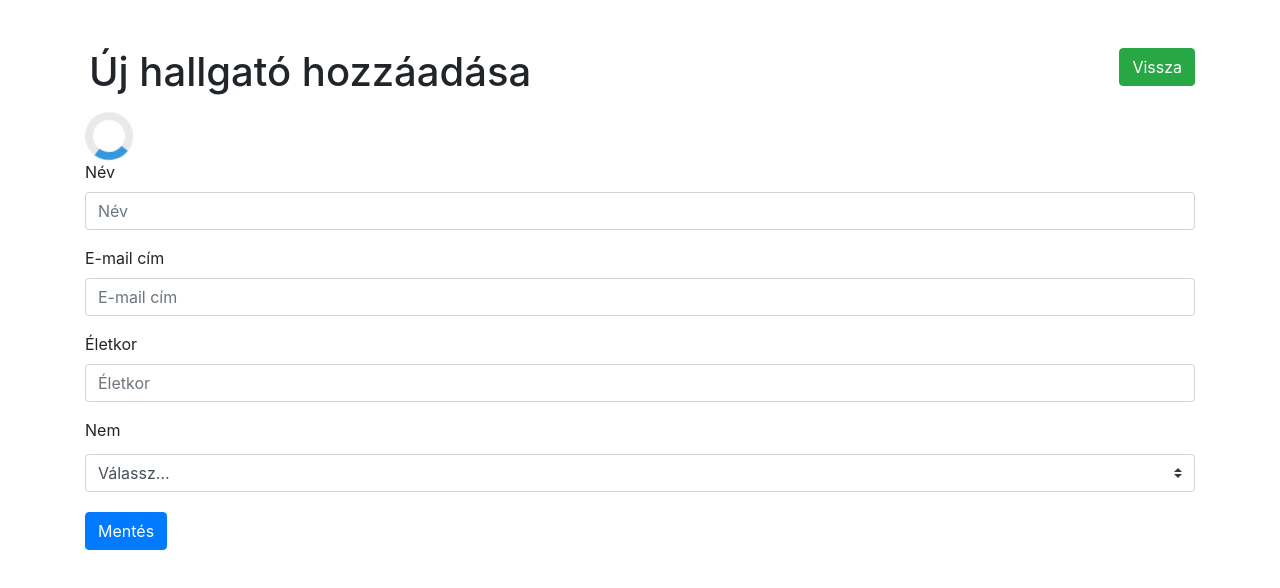
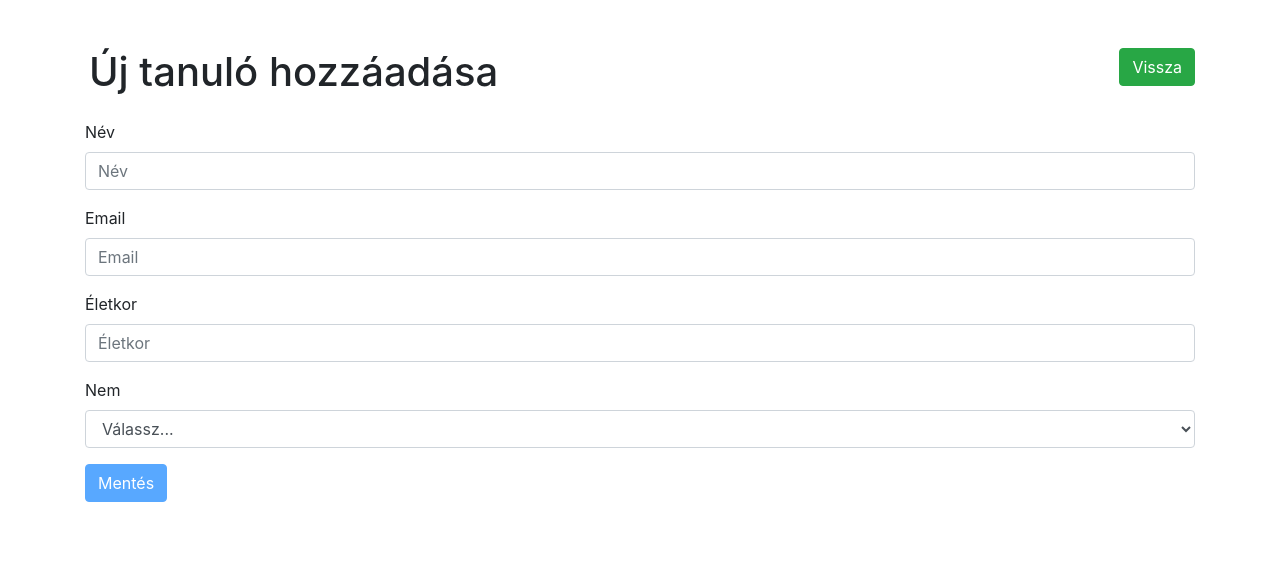
Before and after one commit to BHedi89/student-registry-react, a React (Create React App) app: page /addStudent in a window 1280 px wide. Shown: the top 588 px of the page. Built offline with nearby package versions, Linux system fonts and the light colour scheme.

Commit message:
recreate AddStudent component, validation working

```diff
--- a/src/App.js
+++ b/src/App.js
@@ -2,7 +2,7 @@ import 'bootstrap/dist/css/bootstrap.min.css';
 import './App.css';
 import StudentList from './components/StudentList';
 import { Route, Redirect, Switch } from "react-router-dom";
-import AddStudent from "./components/AddStudent";
+import AddStudent2 from "./components/AddStudent2";
 
 function App() {
   return (
@@ -14,7 +14,7 @@ function App() {
           <StudentList/>
         </Route>
         <Route path='/addStudent' exact>
-          <AddStudent/>
+          <AddStudent2/>
         </Route>
       </Switch>
 
--- /dev/null
+++ b/src/components/AddStudent.module.css
@@ -0,0 +1,8 @@
+.form-control.invalid input {
+  border-color: red;
+  background: salmon;
+}
+
+.form-control.invalid label {
+  color: red;
+}
--- /dev/null
+++ b/src/components/AddStudent2.js
@@ -0,0 +1,226 @@
+import { Component } from "react";
+import { Form, Alert, Button } from "react-bootstrap";
+import Header from "./Header";
+import classes from "./AddStudent.module.css";
+import { FormErrors } from "./FormErrors";
+
+class AddStudent2 extends Component {
+  constructor(props) {
+    super(props);
+    this.state = {
+      showAlert: false,
+      name: "",
+      email: "",
+      age: "",
+      gender: "",
+      formErrors: {
+        name: "",
+        email: "",
+        age: "",
+        gender: "",
+      },
+      nameValid: false,
+      emailValid: false,
+      ageValid: false,
+      genderValid: false,
+      formValid: false,
+    };
+  }
+
+  addStudent = () => {
+    const FIREBASE_DOMAIN =
+      "https://students-administration-67d7b-default-rtdb.europe-west1.firebasedatabase.app";
+    fetch(`${FIREBASE_DOMAIN}/students.json`, {
+      method: "POST",
+      headers: {
+        "Content-Type": "application/json",
+      },
+      body: JSON.stringify({
+        name: this.state.name,
+        email: this.state.email,
+        age: parseInt(this.state.age),
+        gender: this.state.gender,
+      }),
+    });
+  };
+
+  handleChange = (event) => {
+    const name = event.target.name;
+    const value = event.target.value;
+    this.setState(
+      {
+        [name]: value,
+      },
+      () => {
+        this.validateField(name, value);
+      }
+    );
+  };
+
+  validateField(fieldName, value) {
+    let fieldValidationErrors = this.state.formErrors;
+    let nameValid = this.state.nameValid;
+    let emailValid = this.state.emailValid;
+    let ageValid = this.state.ageValid;
+    let genderValid = this.state.genderValid;
+
+    switch (fieldName) {
+      case "name":
+        nameValid = value !== "";
+        fieldValidationErrors.name = nameValid ? "" : "Név megadása kötelező!";
+        break;
+      case "email":
+        emailValid = value.match(/^([\w.%+-]+)@([\w-]+\.)+([\w]{2,})$/i);
+        fieldValidationErrors.email = emailValid
+          ? ""
+          : "Email formátuma nem megfelelő!";
+        break;
+      case "age":
+        ageValid = value >= 18;
+        fieldValidationErrors.age = ageValid
+          ? ""
+          : "Az életkor nem lehet kisebb, mint 18!";
+        break;
+      case "gender":
+        genderValid = value !== "";
+        fieldValidationErrors.gender = genderValid
+          ? ""
+          : "Nem megadása kötelező!";
+        break;
+      default:
+        break;
+    }
+
+    this.setState(
+      {
+        formErrors: fieldValidationErrors,
+        nameValid: nameValid,
+        emailValid: emailValid,
+        ageValid: ageValid,
+        genderValid: genderValid,
+      },
+      this.validateForm
+    );
+  }
+
+  validateForm() {
+    this.setState({
+      formValid:
+        this.state.nameValid &&
+        this.state.emailValid &&
+        this.state.ageValid &&
+        this.state.genderValid,
+    });
+  }
+
+  handleSubmit = (event) => {
+    event.preventDefault();
+    this.setState({ showAlert: true });
+    setTimeout(() => {
+      this.setState({
+        showAlert: false,
+        name: "",
+        email: "",
+        age: "",
+        gender: ""
+      })
+    }, 2000);
+    this.addStudent();
+  };
+
+  render() {
+    return (
+      <div className="container">
+        <Header
+          buttonTitle="Vissza"
+          buttonLink="/studentList"
+          title="Új tanuló hozzáadása"
+        />
+        <Alert show={this.state.showAlert} variant="success">
+          {this.state.name} tanuló sikeresen létrehozva
+        </Alert>
+        <Form onSubmit={this.handleSubmit} noValidate>
+          <FormErrors formErrors={this.state.formErrors} />
+          <Form.Group
+            className={`${classes["form-control"]} ${
+              this.state.formErrors.name && classes.invalid
+            }`}
+          >
+            <Form.Label htmlFor="name">Név</Form.Label>
+            <Form.Control
+              type="text"
+              name="name"
+              placeholder="Név"
+              value={this.state.name}
+              required
+              onChange={this.handleChange}
+            />
+          </Form.Group>
+          <Form.Group
+            className={`${classes["form-control"]} ${
+              this.state.formErrors.email && classes.invalid
+            }`}
+          >
+            <Form.Label htmlFor="email">Email</Form.Label>
+            <Form.Control
+              type="email"
+              name="email"
+              placeholder="Email"
+              required
+              value={this.state.email}
+              onChange={this.handleChange}
+            />
+          </Form.Group>
+          <Form.Group
+            className={`${classes["form-control"]} ${
+              this.state.formErrors.age && classes.invalid
+            }`}
+          >
+            <Form.Label htmlFor="age">Életkor</Form.Label>
+            <Form.Control
+              type="number"
+              name="age"
+              placeholder="Életkor"
+              required
+              value={this.state.age}
+              onChange={this.handleChange}
+            />
+          </Form.Group>
+          <Form.Group
+            className={`${classes["form-control"]} ${
+              this.state.formErrors.gender && classes.invalid
+            }`}
+          >
+            <Form.Label htmlFor="gender">Nem</Form.Label>
+            <Form.Control
+              as="select"
+              name="gender"
+              required
+              value={this.state.gender}
+              onChange={this.handleChange}
+            >
+              <option value="">Válassz...</option>
+              <option value="FEMALE">Nő</option>
+              <option value="MALE">Férfi</option>
+              <option value="Egyéb">Egyéb</option>
+              <option value="Nem szeretném megadni">
+                Nem szeretném megadni
+              </option>
+            </Form.Control>
+          </Form.Group>
+          <div>
+            <Button
+              className="btn btn-primary"
+              type="submit"
+              disabled={!this.state.formValid}
+            >
+              Mentés
+            </Button>
+          </div>
+        </Form>
+      </div>
+    );
+  }
+}
+
+export default AddStudent2;
--- /dev/null
+++ b/src/components/FormErrors.js
@@ -0,0 +1,18 @@
+import React from "react";
+import classes from "./FormErrors.module.css";
+
+export const FormErrors = ({ formErrors }) => (
+  <div className={classes.formErrors}>
+    <ul>
+      {Object.keys(formErrors).map((fieldName, i) => {
+        if (formErrors[fieldName].length > 0) {
+          return <li key={i}>{formErrors[fieldName]}</li>;
+        } else {
+          return "";
+        }
+      })}
+    </ul>
+  </div>
+);
+
+export default FormErrors;
--- /dev/null
+++ b/src/components/FormErrors.module.css
@@ -0,0 +1,7 @@
+.formErrors {
+    background-color: rgb(250, 120, 120);
+}
+
+li {
+    color: rgb(134, 17, 17);
+}
```
